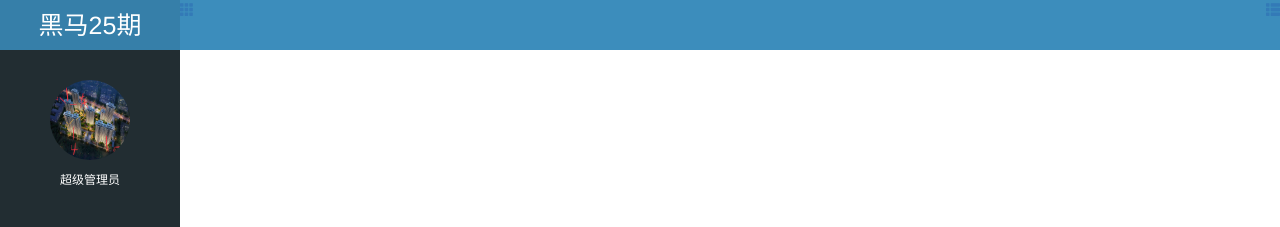
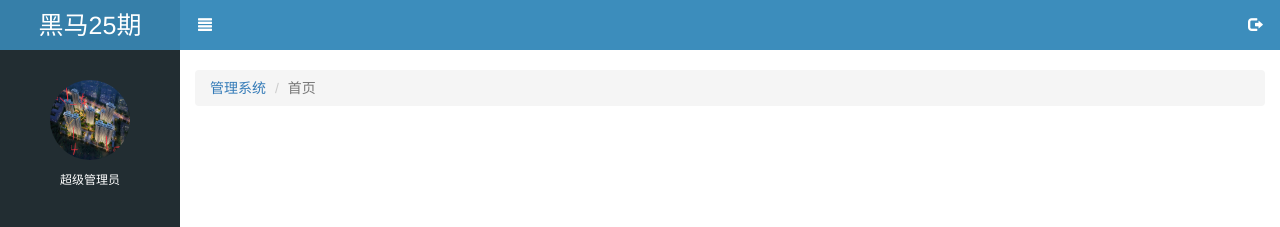
Before and after one commit to zhangwenhonger/sh25_letao, a website: page public/back/index.html in a window 1280 px wide. Shown: the top 227 px of the page. Drawn offline with Linux system fonts and the light colour scheme.

Commit message:
首页面包屑功能完成

```diff
--- a/public/back/css/common.css
+++ b/public/back/css/common.css
@@ -22,6 +22,9 @@ ul,ol{
 }
 .mt-150{
     margin-top:150px;
+}
+.mt-20{
+    margin-top:20px;
 }
 .lt-aside{
     width:180px;
@@ -82,9 +85,10 @@ ul,ol{
     padding-left:55px;
 }
 .lt-main{
-    padding:180px;
+    padding-left:180px;
+    padding-top:50px;
 }
-.lt-topbar{
+.lt-main .lt-topbar{
     width: 100%;
     height: 50px;
     background-color: #3c8dbc;
@@ -92,4 +96,14 @@ ul,ol{
     left:0;
     top:0;
     padding-left:180px;
+
 }
+.lt-main .lt-topbar a{
+    width: 50px;
+    height: 50px;
+    line-height:50px;
+    text-align:center;
+    font-size: 14px;
+    color: #fff;
+}
+.lt-main .container-fluid
--- a/public/back/index.html
+++ b/public/back/index.html
@@ -45,10 +45,15 @@
 <!--右侧主体部分-->
 <div class="lt-main">
     <div class="lt-topbar">
-        <a class="pull-left"href="#"><i class="glyphicon glyphicon-th"></i></a>
-        <a class="pull-right"href="#"><i class="glyphicon glyphicon-th-list"></i></a>
+        <a class="pull-left icon-menu"href="#"><i class="glyphicon glyphicon-align-justify"></i></a>
+        <a class="pull-right icon-out"href="#"><i class="glyphicon glyphicon-log-out"></i></a>
     </div>
-    <div class="container-fluid"></div>
+    <div class="container-fluid ">
+        <ol class="breadcrumb mt-20">
+            <li><a href="index.html">管理系统</a></li>
+            <li class="active">首页</li>
+        </ol>
+    </div>
 </div>
 
 
```
